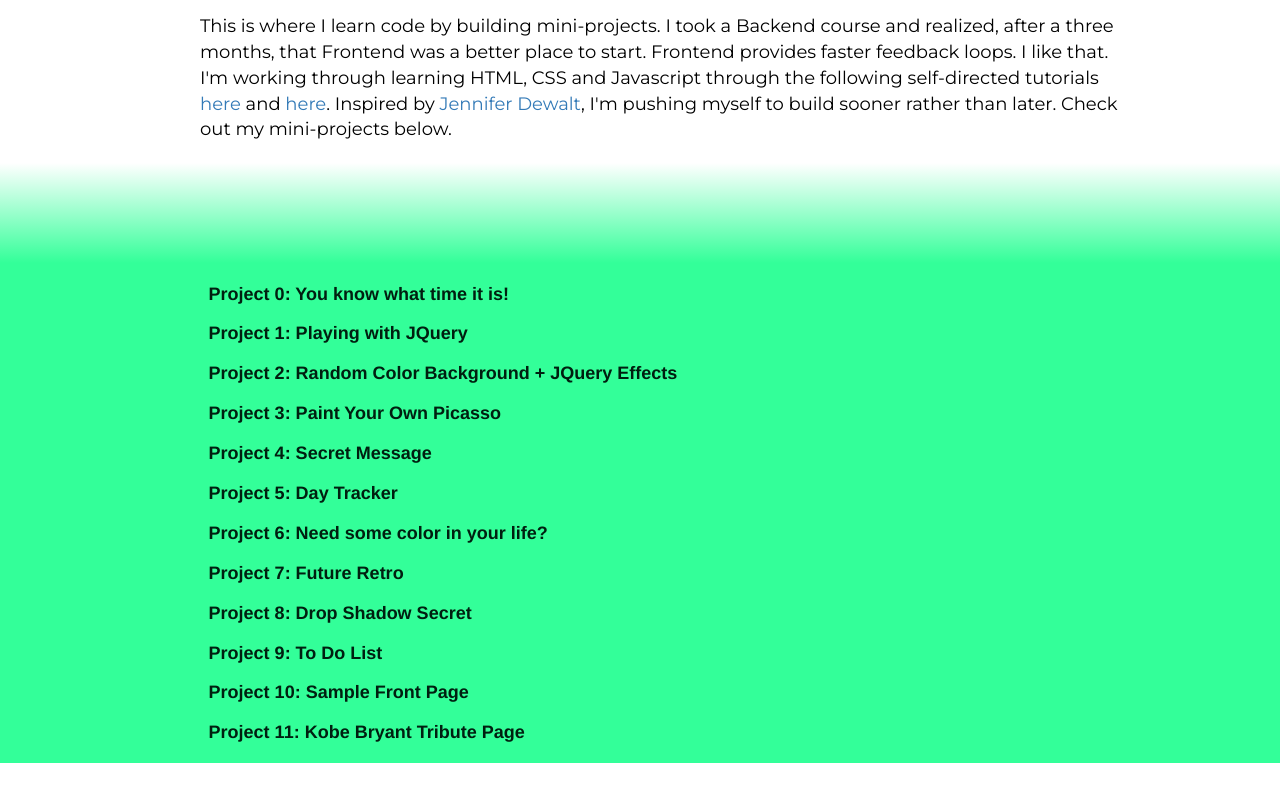
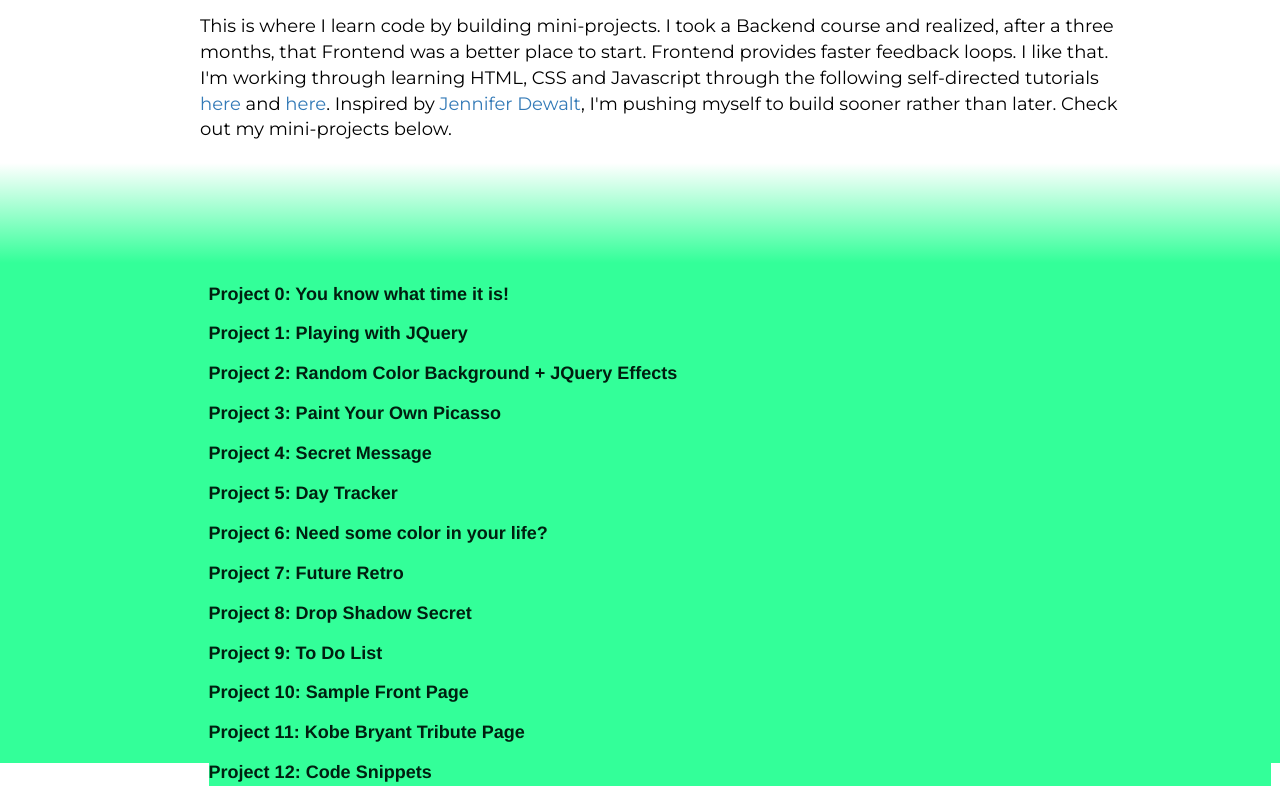
Before and after one commit to PaulApivat/projects, a plain HTML site: page index.html in a window 1280 px wide. Shown: the part 217-1009 px from the top of the page. Before the commit the page ends 980 px from the top, so only its background shows below. Drawn offline with nearby package versions, Linux system fonts and the light colour scheme; a web font is replaced by a local one.

Commit message:
Add link to Project 12: Code Snippets

```diff
--- a/index.html
+++ b/index.html
@@ -67,6 +67,7 @@
 						<li><a href="http://paulapivat.github.io/project9/"><div class="pro">Project 9: To Do List</div></a></li>
 						<li><a href="http://paulapivat.github.io/project10/"><div class="pro">Project 10: Sample Front Page</div></a></li>
 						<li><a href="http://paulapivat.github.io/project11/"><div class="pro">Project 11: Kobe Bryant Tribute Page</div></a></li>
+						<li><a href="http://paulapivat.github.io/project12/"><div class="pro">Project 12: Code Snippets</div></a></li>
 					</ol>
 			</div>
 			<div class="footer"></div>
```
